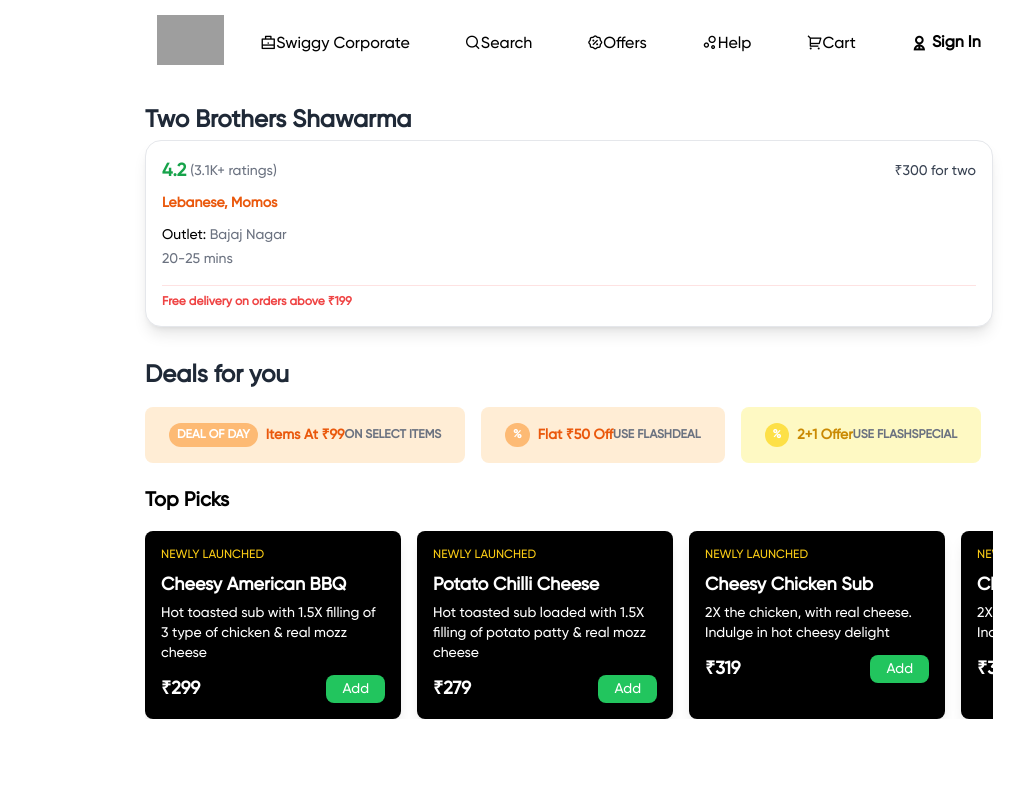
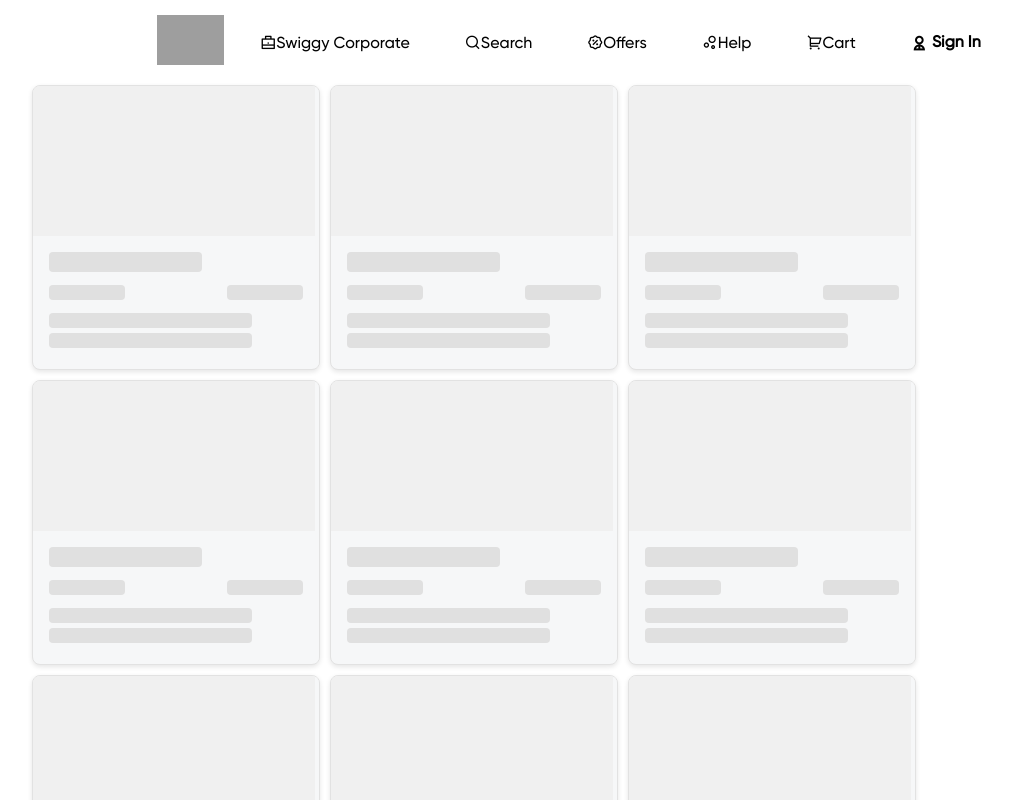
Before and after one commit to abhishekraut01/Swiggy_clone, a React (Vite) app: page /Restorentmenu/1 in a window 1280 px wide. Shown: the top 800 px of the page, without its empty margins (71-1095 px from the left). Built offline with nearby package versions, Linux system fonts and the light colour scheme; no server answers; grey boxes are pictures that could not be loaded.

Commit message:
added shrimmer ui and fix api data fetching issue

```diff
--- a/src/components/RestorentMenu.jsx
+++ b/src/components/RestorentMenu.jsx
@@ -2,58 +2,69 @@
 import { useEffect } from 'react'
 import SliderForResMenu from './SliderForResMenu'
 import 'remixicon/fonts/remixicon.css'
+import Shrimmer from './Shrimmer'
+
 function RestorentMenu() {
-  const [resMenuDetails, setresMenuDetails] = useState([])
+  const [resMenuDetails, setresMenuDetails] = useState(null)
 
   const fetchData = async () => {
     try {
-      const response = await fetch(`https://www.swiggy.com/dapi/menu/pl?page-type=REGULAR_MENU&complete-menu=true&lat=21.11610&lng=79.07060&restaurantId=758539&catalog_qa=undefined&submitAction=ENTER`);
-
-      if (!response.ok) {
-        throw new Error(`HTTP error! status: ${response.status}`);
-      }
+      const response = await fetch(`https://www.swiggy.com/dapi/menu/pl?page-type=REGULAR_MENU&complete-menu=true&lat=21.11610&lng=79.07060&restaurantId=773319&catalog_qa=undefined&submitAction=ENTER`);
 
       const jsonData = await response.json();
-      console.log(jsonData);
-      setresMenuDetails(jsonData); // Ensure you update state here if required
+
+      const resMenuDetails = jsonData?.data?.cards
+      setresMenuDetails(resMenuDetails)
+
     } catch (error) {
-      console.error("Error fetching data:", error);
+      console.log(error);
     }
   };
 
-
   useEffect(() => {
     fetchData()
-  })
+  }, [])
 
+  const resDetails = resMenuDetails?.[2]?.card?.card?.info; // Access safely
+  console.log("resDetails:", resDetails); // Debugging
+
+  if (!resMenuDetails) {
+    return (
+      <div className="wrapper">
+        {Array.from({ length: 20 }).map((_, index) => (
+          <Shrimmer key={index} />
+        ))}
+      </div>
+    ); // Show loader if data isn’t ready
+  }
 
   return (
     <div>
       <div className="bg-white max-w-4xl mx-auto p-6 rounded-lg ">
 
-        <h2 className="text-2xl mb-1 font-bold text-gray-800">Two Brothers Shawarma</h2>
+        <h2 className="text-2xl mb-1 font-bold text-gray-800">{resDetails.name}</h2>
 
         <div className="max-w-4xl mb-8 mx-auto border rounded-2xl shadow-lg p-4 bg-white">
           {/* Rating and Cost */}
           <div className="flex justify-between items-center">
             <div className="flex items-center space-x-1">
-              <span className="text-green-600 text-lg font-semibold">4.2</span>
-              <span className="text-gray-500 text-sm">(3.1K+ ratings)</span>
+              <span className="text-green-600 text-lg font-semibold">{resDetails.avgRating}</span>
+              <span className="text-gray-500 text-sm">({resDetails.totalRatingsString})</span>
             </div>
-            <div className="text-gray-700 text-sm font-medium">₹300 for two</div>
+            <div className="text-gray-700 text-sm font-medium">{resDetails.costForTwoMessage}</div>
           </div>
 
           {/* Cuisine */}
           <div className="mt-2">
-            <p className="text-orange-600 font-semibold text-sm">Lebanese, Momos</p>
+            <p className="text-orange-600 font-semibold text-sm">{resDetails.cuisines.join(' ')}</p>
           </div>
 
           {/* Location and Time */}
           <div className="mt-3 text-gray-500 text-sm space-y-1">
             <p>
-              <span className="font-medium text-black">Outlet:</span> Bajaj Nagar
+              <span className="font-medium text-black">Outlet:</span> {resDetails.locality}
             </p>
-            <p>20-25 mins</p>
+            <p>{resDetails.sla.minDeliveryTime}-{resDetails.sla.maxDeliveryTime} mins</p>
           </div>
 
           {/* Free Delivery Banner */}
```
